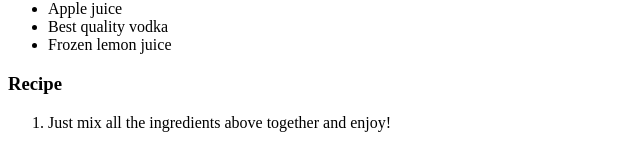
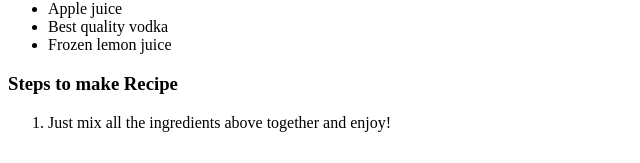
Before and after one commit to CeelicH/odin-recipes, a plain HTML site: page recipes/martini.html in a window 1280 px wide. Shown: the part 546-709 px from the top of the page, without its empty margins (0-640 px from the left). Drawn offline with Linux system fonts and the light colour scheme.

Commit message:
Fixed formatting in martini file for recipe

```diff
--- a/recipes/martini.html
+++ b/recipes/martini.html
@@ -18,7 +18,7 @@
         <li>Best quality vodka</li>
         <li>Frozen lemon juice</li>
     </ul>
-    <h3>Recipe</h3>
+    <h3>Steps to make Recipe</h3>
     <ol>
         <li>Just mix all the ingredients above together and enjoy!</li>
     </ol>
```
